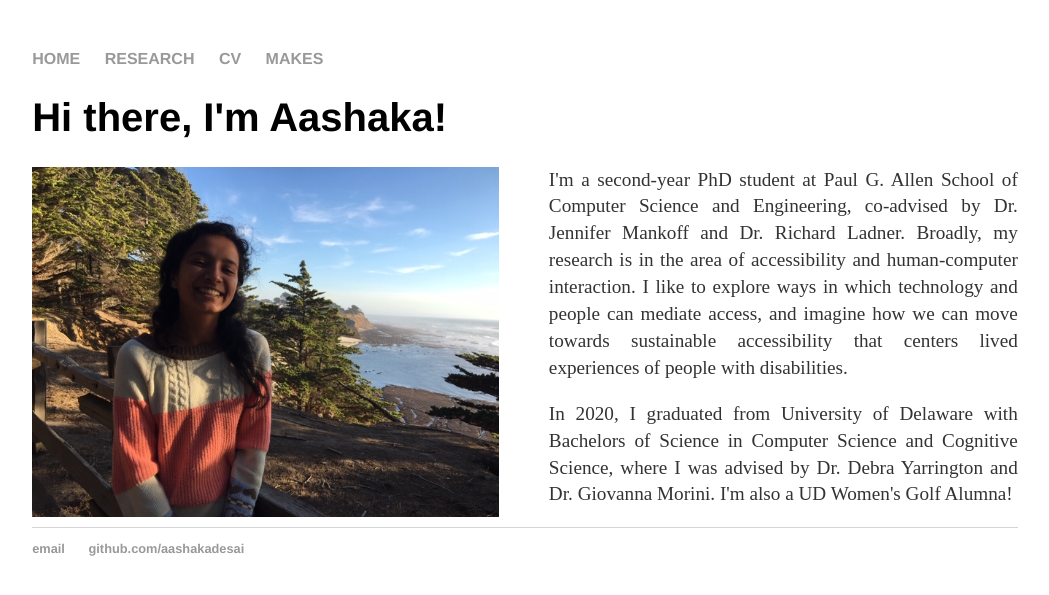
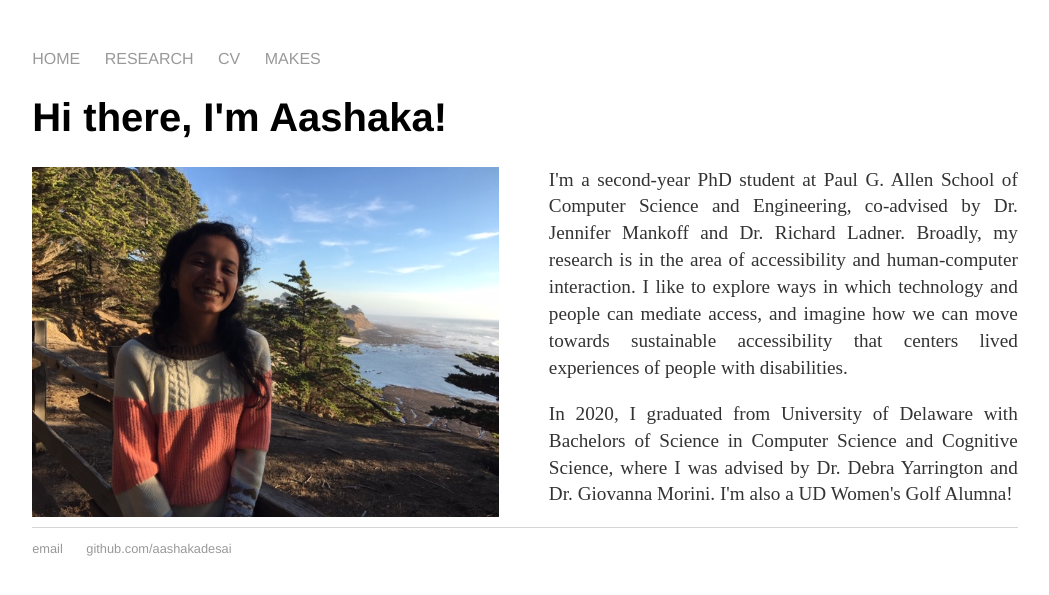
Before and after one commit to aashakadesai/aashakadesai.github.io, a Jekyll site: the page built from index.html, in a window 1280 px wide. Shown: the top 595 px of the page, without its empty margins (115-1164 px from the left). Built offline with Jekyll 4.4.1, drawn with Linux system fonts in a browser that asks for light colours.

Commit message:
Update main.css

```diff
--- a/css/main.css
+++ b/css/main.css
@@ -6,16 +6,15 @@ nav ul, footer ul {
     font-family:'Helvetica', 'Arial', 'Sans-Serif';
     padding: 0px;
     list-style: none;
-    font-weight: bold;
 }
 nav ul li{
     display: inline;
     margin-right: 20px;
+    text-aligh: right;
 }
 footer ul li {
     display: inline;
     margin-right: 20px;
-    text-align: right;
 }
 a {
     text-decoration: none;
```
